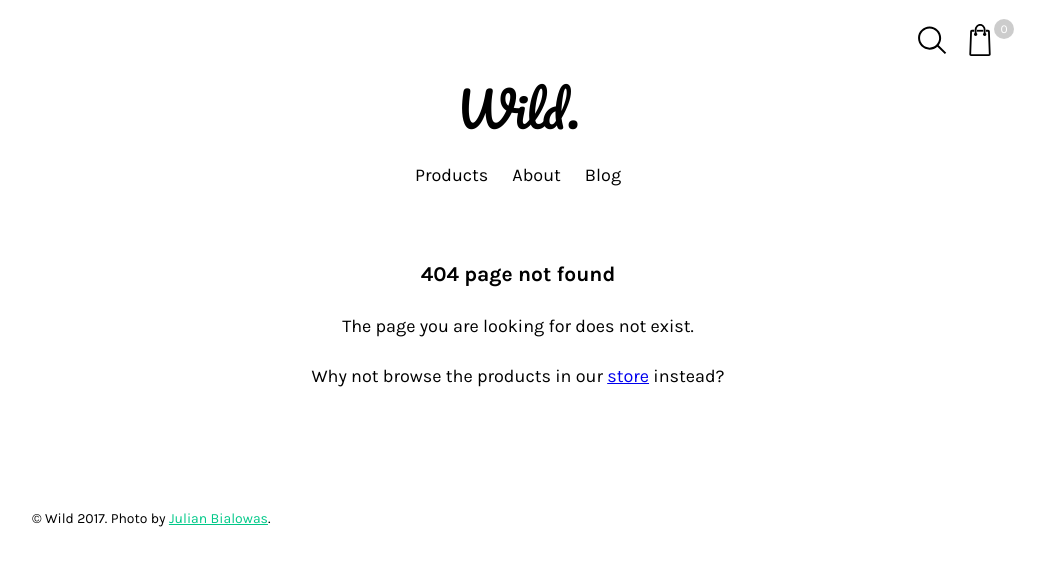
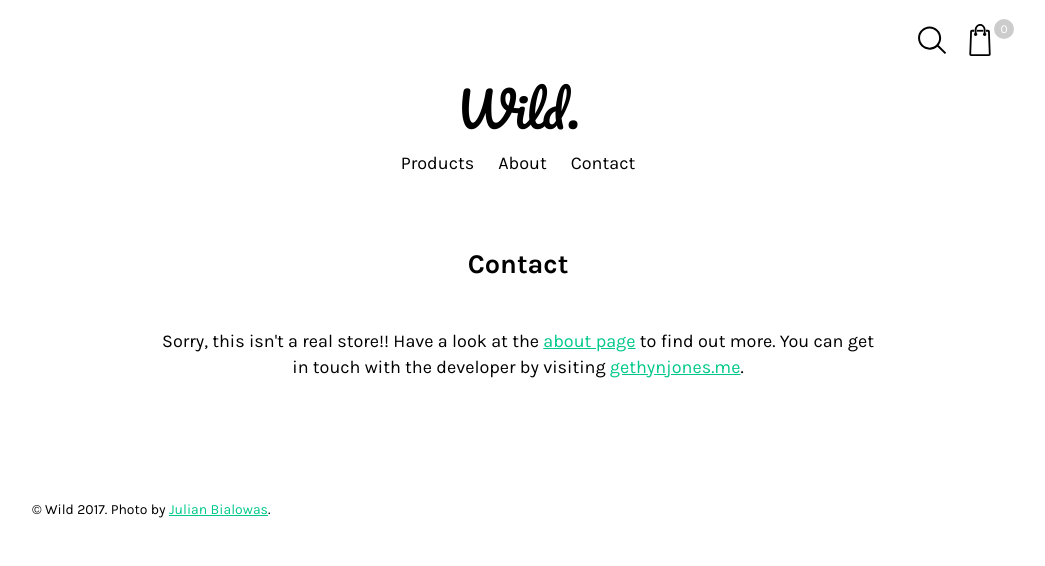
Before and after one commit to gethyn1/react-contenful-store, a React app: page /contact in a window 1280 px wide. Before the commit this address had no page. Shown: the top 566 px of the page, without its empty margins (122-1167 px from the left). Built offline with nearby package versions, Linux system fonts and the light colour scheme.

Commit message:
Add products page component and route

```diff
--- a/src/actions/products.js
+++ b/src/actions/products.js
@@ -21,10 +21,12 @@ export const productsFetchDataSuccess = (payload: Array<Object>) => ({
   payload,
 })
 
-export const productsFetchData = () => (dispatch: Function) => {
+export const productsFetchData = (limit: string = '50') => (dispatch: Function) => {
   dispatch(productsIsLoading(true))
 
-  return client.getEntries()
+  return client.getEntries({
+    limit,
+  })
     .then((response) => {
       dispatch(productsIsLoading(false))
       dispatch(productsFetchDataSuccess(response.items))
--- a/src/components/App.jsx
+++ b/src/components/App.jsx
@@ -11,6 +11,8 @@ import Footer from './Footer'
 
 import HomePage from './pages/HomePage'
 import AboutPage from './pages/AboutPage'
+import ContactPage from './pages/ContactPage'
+import ProductsPage from './pages/ProductsPage'
 import ProductPage from './pages/ProductPage'
 import CartPage from './pages/CartPage'
 import NotFoundPage from './pages/NotFoundPage'
@@ -26,6 +28,8 @@ const App = () => (
         <Route exact path={'/'} render={() => <HomePage />} />
         <Route exact path={'/cart'} render={() => <CartPage />} />
         <Route exact path={'/about'} render={() => <AboutPage />} />
+        <Route exact path={'/contact'} render={() => <ContactPage />} />
+        <Route exact path={'/products'} render={() => <ProductsPage />} />
         <Route path={'/product/:productId'} render={() => <ProductPage />} />
         <Route path={'*'} render={() => <NotFoundPage />} />
       </Switch>
--- a/src/components/Product.jsx
+++ b/src/components/Product.jsx
@@ -87,10 +87,10 @@ class Product extends React.Component {
       }, parseInt(this.state.quantity, 10))
 
       this.props.setAlert('success', 'Product added to cart')
-      setTimeout(this.props.removeAlert, 2000)
+      setTimeout(this.props.removeAlert, 1000)
     } else {
       this.props.setAlert('info', 'Please select a size for the seleceted product')
-      setTimeout(this.props.removeAlert, 2000)
+      setTimeout(this.props.removeAlert, 1000)
     }
   }
 
--- a/src/components/TopBar.jsx
+++ b/src/components/TopBar.jsx
@@ -14,7 +14,7 @@ const navItems = [
   {
     id: '1',
     title: 'Products',
-    link: '/',
+    link: '/products',
   },
   {
     id: '2',
@@ -23,8 +23,8 @@ const navItems = [
   },
   {
     id: '3',
-    title: 'Blog',
-    link: '/blog',
+    title: 'Contact',
+    link: '/contact',
   },
 ]
 
@@ -34,9 +34,9 @@ const TopBar = () => (
       <SiteUtils />
     </div>
 
-    <h1 className={`${styles.branding} u-h1`}>
+    <span className={`${styles.branding} u-h1`}>
       <Link to="/" className={styles.logo}>{APP_NAME}.</Link>
-    </h1>
+    </span>
 
     <SiteNav items={navItems} />
   </div>
--- a/src/components/pages/AboutPage.jsx
+++ b/src/components/pages/AboutPage.jsx
@@ -16,7 +16,8 @@ const CartPage = () => (
         { property: 'og:title', content: `${APP_NAME}: ${title}` },
       ]}
     />
-    <h1 className="u-h2">About the store</h1>
+    <h1 className="u-h2 u-text-center u-margin-bottom-lg">About the store</h1>
+    <div className="u-3/4@tablet u-center">
       <p>This online store is built using React, Redux and the <a href="https://www.contentful.com/" target="_blank" rel="noopener noreferrer">Contentful</a> API, and is deployed to <a href="https://www.netlify.com/" target="_blank" rel="noopener noreferrer">Netlify</a>. The store is a work in progress with the aim of exploring front end technologies. You can view the code repository and current issues on <a href="https://github.com/gethyn1/react-contenful-store" target="_blank" rel="noopener noreferrer">Github</a>.</p>
       <p>The store is built using the following technologies:</p>
       <ul>
@@ -33,6 +34,7 @@ const CartPage = () => (
         <li><a href="https://github.com/nfl/react-helmet" target="_blank" rel="noopener noreferrer">React Helmet</a></li>
       </ul>
     </div>
+  </div>
 )
 
 export default CartPage
--- /dev/null
+++ b/src/components/pages/ContactPage.jsx
@@ -0,0 +1,27 @@
+// @flow
+
+import React from 'react'
+import { Helmet } from 'react-helmet'
+import { Link } from 'react-router-dom'
+
+import { APP_NAME } from '../../config'
+
+const title = 'Contact'
+
+const CartPage = () => (
+  <div className="s-body u-padding-top">
+    <Helmet
+      title={`${APP_NAME}: ${title}`}
+      meta={[
+        { name: 'description', content: '' },
+        { property: 'og:title', content: `${APP_NAME}: ${title}` },
+      ]}
+    />
+    <h1 className="u-h2 u-text-center u-margin-bottom-lg">{title}</h1>
+    <div className="u-3/4@tablet u-center u-text-center">
+      <p>Sorry, this isn&apos;t a real store!! Have a look at the <Link to="/about">about page</Link> to find out more. You can get in touch with the developer by visiting <a href="http://gethynjones.me">gethynjones.me</a>.</p>
+    </div>
+  </div>
+)
+
+export default CartPage
--- a/src/components/pages/HomePage.jsx
+++ b/src/components/pages/HomePage.jsx
@@ -36,7 +36,8 @@ const HomePage = () => (
         <Button type="Link" to="/about" text="Find out more" level="primary" />
       </Banner>
     </div>
-    <AllProducts />
+    <h3 className="u-h3">Latest products</h3>
+    <AllProducts limit="3" />
   </div>
 )
 
--- /dev/null
+++ b/src/components/pages/ProductsPage.jsx
@@ -0,0 +1,26 @@
+// @flow
+
+import React from 'react'
+import { Helmet } from 'react-helmet'
+
+import { APP_NAME } from '../../config'
+
+import AllProducts from '../../containers/AllProducts'
+
+const title = 'Products'
+
+const ProductsPage = () => (
+  <div className="u-padding-top">
+    <Helmet
+      title={`${APP_NAME}: ${title}`}
+      meta={[
+        { name: 'description', content: '' },
+        { property: 'og:title', content: `${APP_NAME}: ${title}` },
+      ]}
+    />
+    <h1 className="u-h2 u-text-center">{title}</h1>
+    <AllProducts />
+  </div>
+)
+
+export default ProductsPage
--- a/src/containers/AllProducts.js
+++ b/src/containers/AllProducts.js
@@ -11,9 +11,9 @@ const mapStateToProps = (state: Object) => ({
   isLoading: state.products.isLoading,
 })
 
-const mapDispatchToProps = (dispatch: Function) => ({
+const mapDispatchToProps = (dispatch: Function, ownProps: Object) => ({
   fetchData: () => {
-    dispatch(productsFetchData())
+    dispatch(productsFetchData(ownProps.limit))
   },
 })
 
--- a/src/styles/6-components/_components.top-bar.scss
+++ b/src/styles/6-components/_components.top-bar.scss
@@ -15,10 +15,19 @@
 }
 
 .branding {
+  display: block;
+  margin-bottom: rem($global-spacing-unit-sm);
   text-align: center;
 }
 
 .logo {
+  color: inherit;
+  display: inline-block;
   font-family: 'Pacifico', sans-serif;
   font-weight: normal;
+  text-decoration: none;
+
+  &:hover {
+    color: $palette-primary;
+  }
 }
```
Lines whose indentation alone changed are shown as unchanged.
